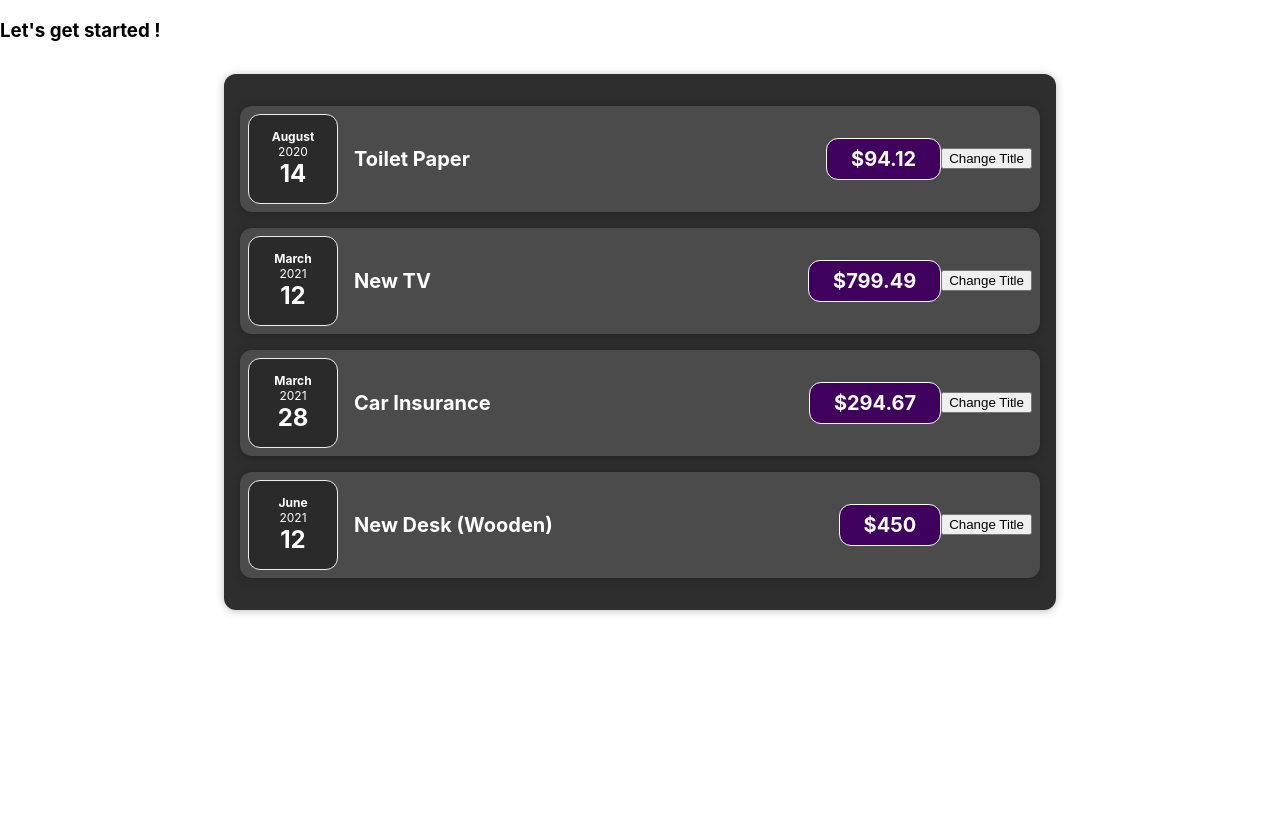
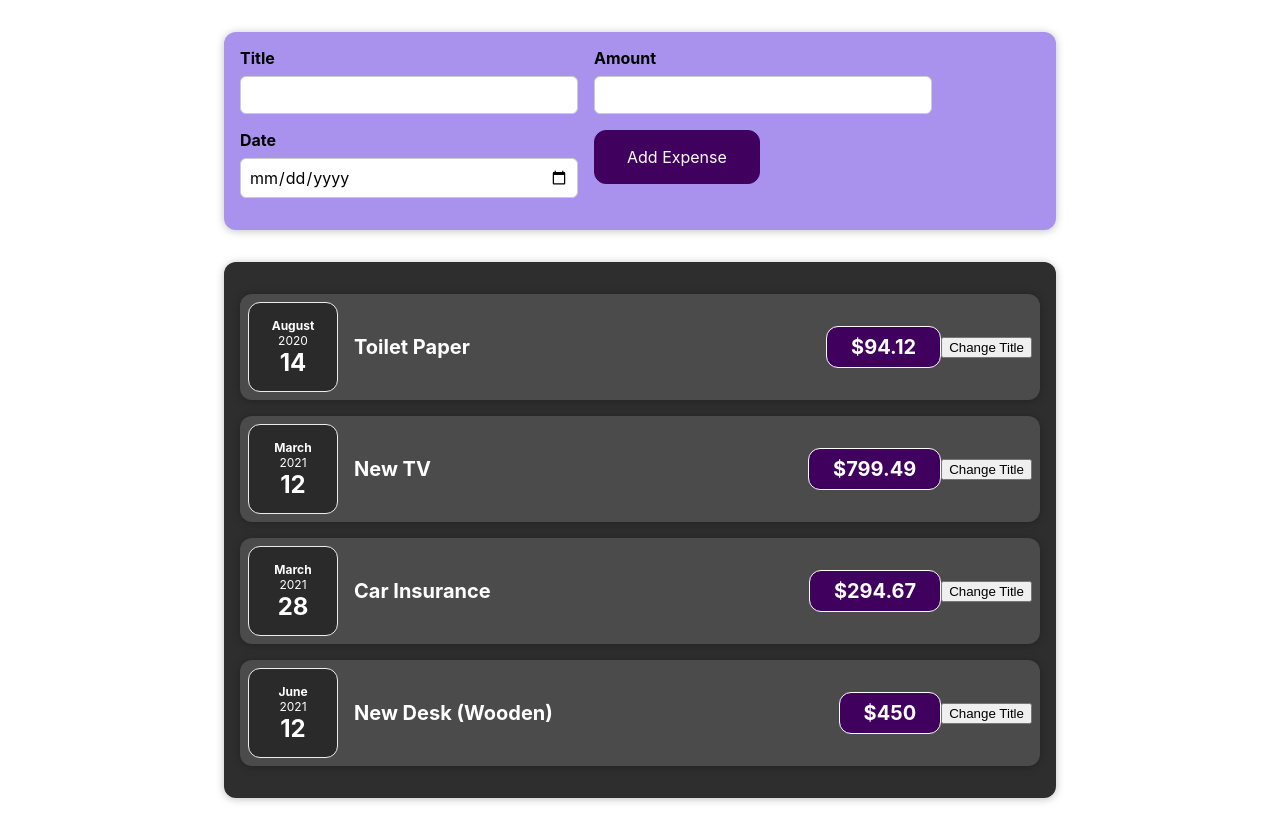
Before and after one commit to duongquang18it3/React-JS-incl-Hooks-React-Router-Redux-, a React (Create React App) app in the folder 03 React basic and working with components/my-react-app/: page / in a window 1280 px wide. Before the commit the page ends 800 px from the top, so only its background shows below. Built offline with nearby package versions, Linux system fonts and the light colour scheme.

Commit message:
02-adding form input

```diff
--- a/03 React basic and working with components/my-react-app/src/App.js
+++ b/03 React basic and working with components/my-react-app/src/App.js
@@ -1,5 +1,6 @@
 import React from "react";
 import Expenses from "./components/Expenses/Expenses";
+import NewExpense from "./components/NewExpense/NewExpense";
 const App = () => {
   /* const para = document.createElement("p");
   para.textContent = "This is also visible ";
@@ -29,7 +30,7 @@
   ];
   return (
     <div>
-      <h3> Let's get started !</h3>
+      <NewExpense />
       <Expenses item={expenses}></Expenses>
     </div>
   );
--- a/03 React basic and working with components/my-react-app/src/components/Expenses/ExpenseItem.js
+++ b/03 React basic and working with components/my-react-app/src/components/Expenses/ExpenseItem.js
@@ -5,6 +5,7 @@
 
 const ExpenseItem = (props) => {
   const [title, setTitle] = useState(props.title);
+  console.log("ExpenseItem evaluated by React");
   const clickHandler = () => {
     setTitle("Updated !");
     console.log(title);
--- /dev/null
+++ b/03 React basic and working with components/my-react-app/src/components/NewExpense/ExpenseForm.css
@@ -0,0 +1,26 @@
+.new-expense__controls {
+  display: flex;
+  flex-wrap: wrap;
+  gap: 1rem;
+  margin-bottom: 1rem;
+  text-align: left;
+}
+
+.new-expense__control label {
+  font-weight: bold;
+  margin-bottom: 0.5rem;
+  display: block;
+}
+
+.new-expense__control input {
+  font: inherit;
+  padding: 0.5rem;
+  border-radius: 6px;
+  border: 1px solid #ccc;
+  width: 20rem;
+  max-width: 100%;
+}
+
+.new-expense__actions {
+  text-align: right;
+}
--- /dev/null
+++ b/03 React basic and working with components/my-react-app/src/components/NewExpense/ExpenseForm.js
@@ -0,0 +1,27 @@
+import React from "react";
+import "./ExpenseForm.css";
+const ExpenseForm = () => {
+  return (
+    <form>
+      <div className="new-expense__controls">
+        <div className="new-expense__control">
+          <label>Title</label>
+          <input type="text" />
+        </div>
+        <div className="new-expense__control">
+          <label>Amount</label>
+          <input type="number" min="0.01" step="0.01" />
+        </div>
+        <div className="new-expense__control">
+          <label>Date</label>
+          <input type="date" min="2019-01-01" max="2022-12-31" />
+        </div>
+        <div className="new-expense__actions">
+          <button type="submit">Add Expense</button>
+        </div>
+      </div>
+    </form>
+  );
+};
+
+export default ExpenseForm;
--- /dev/null
+++ b/03 React basic and working with components/my-react-app/src/components/NewExpense/NewExpense.css
@@ -0,0 +1,38 @@
+.new-expense {
+  background-color: #a892ee;
+  padding: 1rem;
+  margin: 2rem auto;
+  width: 50rem;
+  max-width: 95%;
+  border-radius: 12px;
+  text-align: center;
+  box-shadow: 0 1px 8px rgba(0, 0, 0, 0.25);
+}
+
+.new-expense button {
+  font: inherit;
+  cursor: pointer;
+  padding: 1rem 2rem;
+  border: 1px solid #40005d;
+  background-color: #40005d;
+  color: white;
+  border-radius: 12px;
+  margin-right: 1rem;
+}
+
+.new-expense button:hover,
+.new-expense button:active {
+  background-color: #510674;
+  border-color: #510674;
+}
+
+.new-expense button.alternative {
+  color: #220131;
+  border-color: transparent;
+  background-color: transparent;
+}
+
+.new-expense button.alternative:hover,
+.new-expense button.alternative:active {
+  background-color: #ddb3f8;
+}
--- /dev/null
+++ b/03 React basic and working with components/my-react-app/src/components/NewExpense/NewExpense.js
@@ -0,0 +1,14 @@
+import React from "react";
+
+import ExpenseForm from "./ExpenseForm";
+import "./NewExpense.css";
+
+const NewExpense = () => {
+  return (
+    <div className="new-expense">
+      <ExpenseForm />
+    </div>
+  );
+};
+
+export default NewExpense;
```
